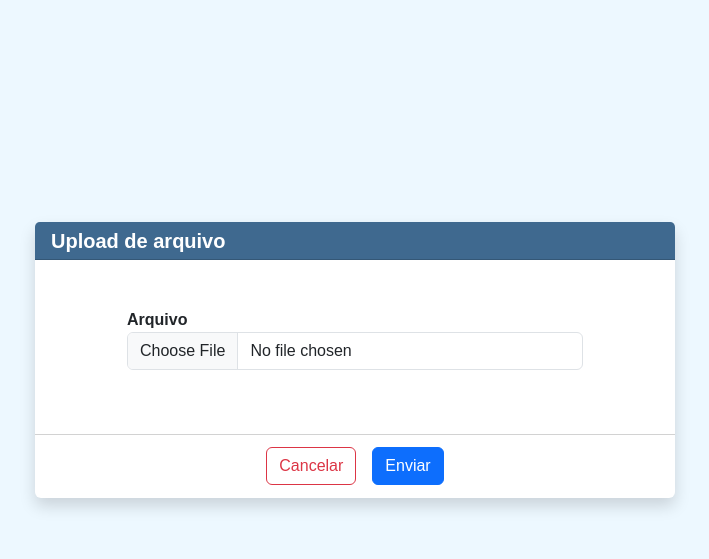
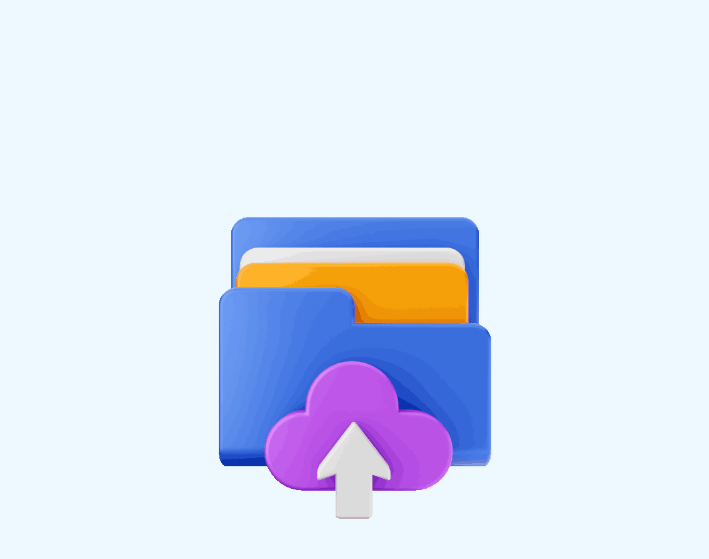
Before and after one commit to marcio-grazianni/upload, a Django app: page / in a window 1280 px wide. Shown: the part 74-633 px from the top of the page, without its empty margins (285-994 px from the left). Run offline with Django 5.2, Linux system fonts and the light colour scheme; some libraries are stand-ins or nearby versions.

Commit message:
Add: tela principal.

```diff
--- a/app/urls.py
+++ b/app/urls.py
@@ -2,5 +2,6 @@ from django.urls import path
 from app import views
 
 urlpatterns = [
-    path(route='', view=views.file_upload, name='file_upload'),
+    path(route='', view=views.principal, name='principal'),
+    path(route='file_upload/', view=views.file_upload, name='file_upload'),
 ]
--- a/app/views.py
+++ b/app/views.py
@@ -1,6 +1,10 @@
 from django.http import HttpResponse
 from django.shortcuts import render
 from app.forms import UploadFileForm
+
+
+def principal(request) -> HttpResponse:
+    return render(request=request, template_name='principal.html')
 
 
 def file_upload(request) -> HttpResponse:
--- a/templates/css/style.css
+++ b/templates/css/style.css
@@ -160,3 +160,8 @@ label {
     border-radius: 0.3rem;
     box-shadow: 0 0.5rem 1rem rgba(0, 0, 0, 0.15);
 }
+
+.logo-fundo {
+    max-height: 25rem;
+    width: auto;
+}
--- a/templates/html/base.html
+++ b/templates/html/base.html
@@ -23,7 +23,7 @@
 <body>
     <header class="container-fluid menu">
         <nav class="navbar navbar-expand-md navbar-dark">
-            <a class="navbar-brand" href="{% url 'file_upload' %}">
+            <a class="navbar-brand" href="{% url 'principal' %}">
                 <div class="menu-titulo">Upload</div>
             </a>
             <button class="navbar-toggler" type="button" data-bs-toggle="collapse" data-bs-target="#navbarSupportedContent" aria-controls="navbarSupportedContent" aria-expanded="false" aria-label="Toggle navigation">
--- /dev/null
+++ b/templates/html/principal.html
@@ -0,0 +1,12 @@
+{% extends 'base.html' %}
+
+{% load static %}
+
+{% block content %}
+<div class="container-flex">
+    <img class="img-fluid logo-fundo" src="{% static 'images/logo_fundo.png' %}" alt="Logo do fundo da tela">
+</div>
+{% endblock %}
+
+{% block javascript %}
+{% endblock %}
```
Also changed, not shown: templates/images/logo_fundo.png (added).
